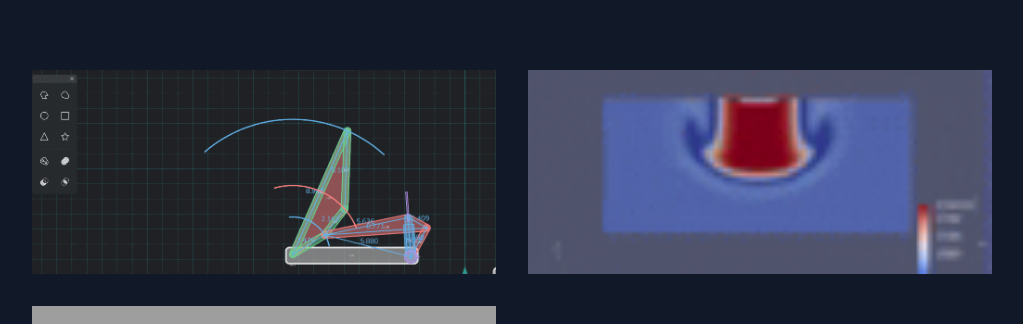
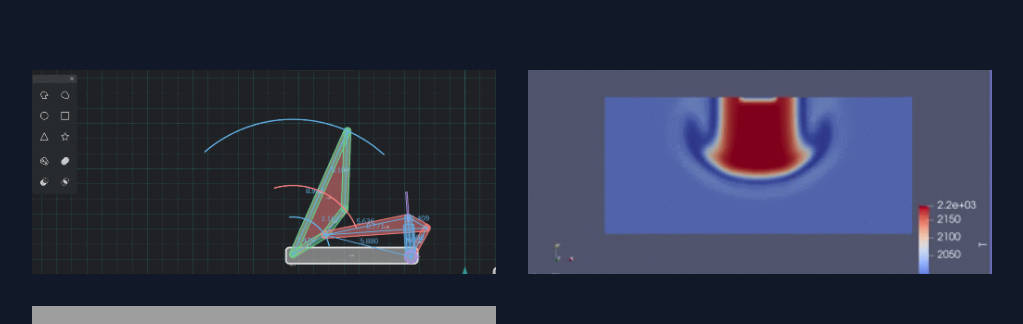
Before and after one commit to Magoon18/REACT, a React (Create React App) app in the folder my-portfolio/: page / in a window 1280 px wide. Shown: the part 1614-1938 px from the top of the page, without its empty margins (128-1151 px from the left). Built offline with nearby package versions, Linux system fonts and the light colour scheme; grey boxes are pictures that could not be loaded.

Commit message:
Updated gifs

```diff
--- a/my-portfolio/src/data.js
+++ b/my-portfolio/src/data.js
@@ -4,14 +4,14 @@ export const projects = [
     subtitle: "Robotics",
     description:
       "A dumping mechanism designed with kinematics to dump an entire bucket with an 100 mm sevo",
-    image: "./92uw19.gif",
+    image: "./Minibot.gif",
   },
   {
     title: "Jet Flow Simulation",
     subtitle: "OpenFOAM/Paraview",
     description:
       "Research to model the various gradients of hydrogen and oxygen jet flow combustion",
-    image: "./Paraview.gif",
+    image: "./Research.gif",
   },
   {
     title: "Portfolio",
```
Also changed, not shown: my-portfolio/public/Minibot.gif (renamed from my-portfolio/public/92uw19.gif), my-portfolio/public/Research.gif (added).
